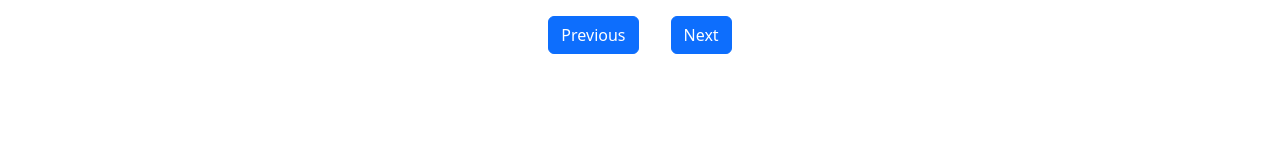
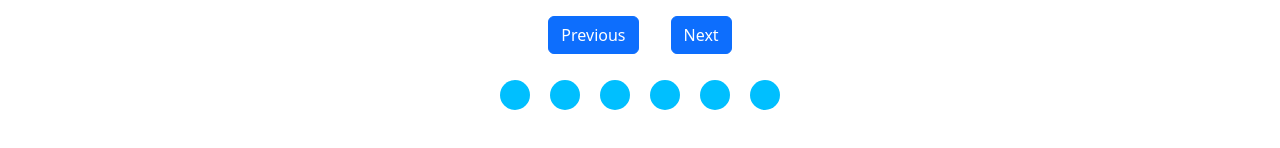
Before and after one commit to AlexBosio95/js-array-carousel, a plain HTML site: page index.html in a window 1280 px wide. Shown: the part 616-764 px from the top of the page. Drawn offline with nearby package versions, Linux system fonts and the light colour scheme.

Commit message:
carousel point

```diff
--- a/css/style.css
+++ b/css/style.css
@@ -9,3 +9,23 @@
     object-position: center;
     display: none;
 }
+
+.point{
+    width: 30px;
+    height: 30px;
+    background-color: deepskyblue;
+    border-radius: 50%;
+    margin: 10px;
+    position: relative;
+}
+
+.ms_active{
+    width: 10px;
+    height: 10px;
+    background-color: white;
+    border-radius: 50%;
+    position: absolute;
+    top: 50%;
+    left: 50%;
+    transform: translate(-50%, -50%);
+}
--- a/index.html
+++ b/index.html
@@ -30,6 +30,10 @@
                 <button id="btn-previous" class="btn btn-primary m-3">Previous</button>
                 <button id="btn-next" class="btn btn-primary m-3">Next</button>
             </div>
+
+            <div id="point-selector" class="col-12 mx-auto d-flex justify-content-center">
+
+            </div>
         </div>
     </div>
 
--- a/js/script.js
+++ b/js/script.js
@@ -24,10 +24,20 @@ for (let index = 0; index < images.length; index++) {
     listItem.append(newItem);
 }
 
+
+
+
+
+
+
+
+
+// poitSel[activeElement].classList.add('ms_active');
+
 const containerPic = document.querySelectorAll('.carousel-image img');
 
 // aggiungo la classe d-block per visualizzare il primo elemento
-containerPic[activeElement].classList.add('d-block')
+containerPic[activeElement].classList.add('d-block');
 
 // prendo il bottone next
 const btnNext = document.getElementById("btn-next");
@@ -58,9 +68,32 @@ btnPrev.addEventListener('click', function () {
     activeElement--
 
     if (activeElement === -1) {
-        activeElement = containerPic.length -1;
+        activeElement = containerPic.length - 1;
     }
 
     containerPic[activeElement].classList.add('d-block');
 
 })
+
+// Point selector carousel
+
+const pointList = document.getElementById('point-selector');
+
+
+for (let index = 0; index < images.length; index++) {
+    const newPoint = document.createElement('div');
+    newPoint.classList.add('point');
+
+    pointList.append(newPoint);
+
+}
+
+const pointActive = document.querySelectorAll('#point-selector > .point');
+
+for (let index = 0; index < images.length; index++) {
+    const newPointPoint = document.createElement('div');
+    newPointPoint.classList.add('ms_active');
+
+    pointActive.append(newPointPoint);
+
+}
```
